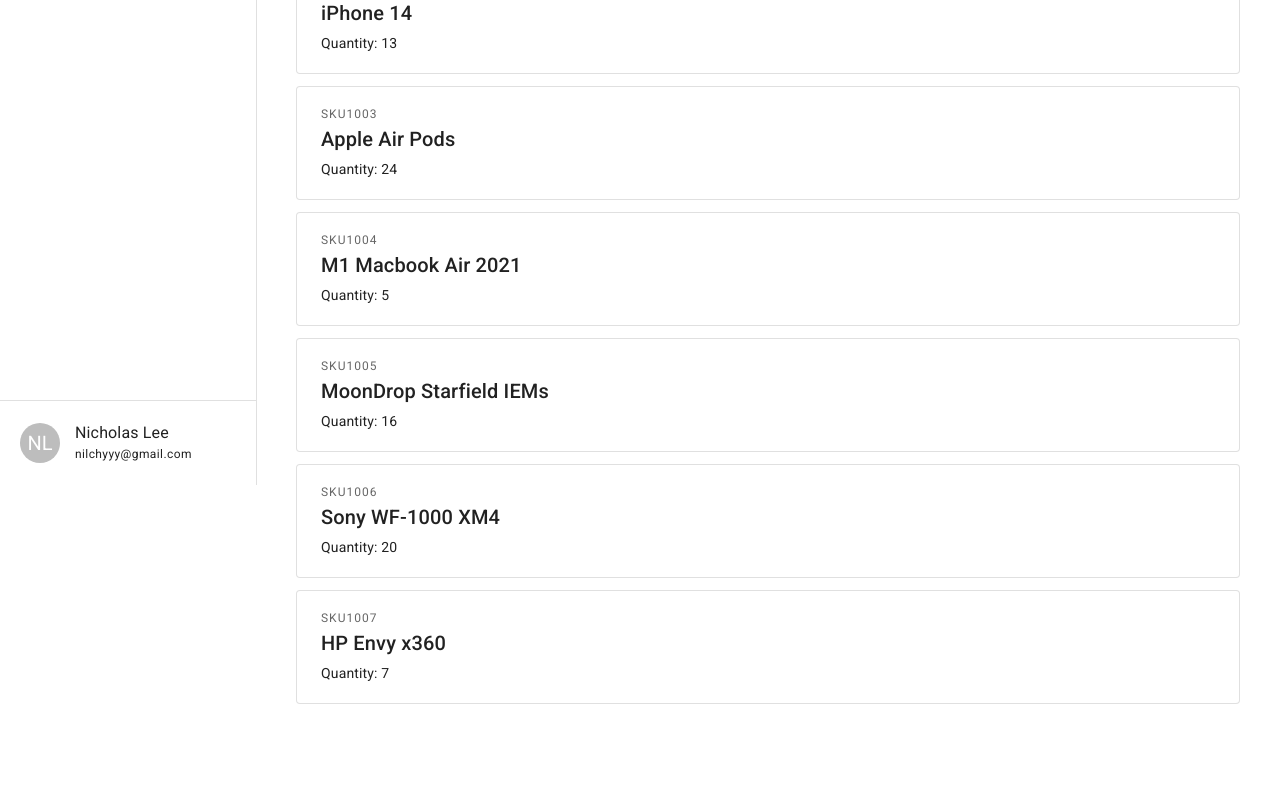
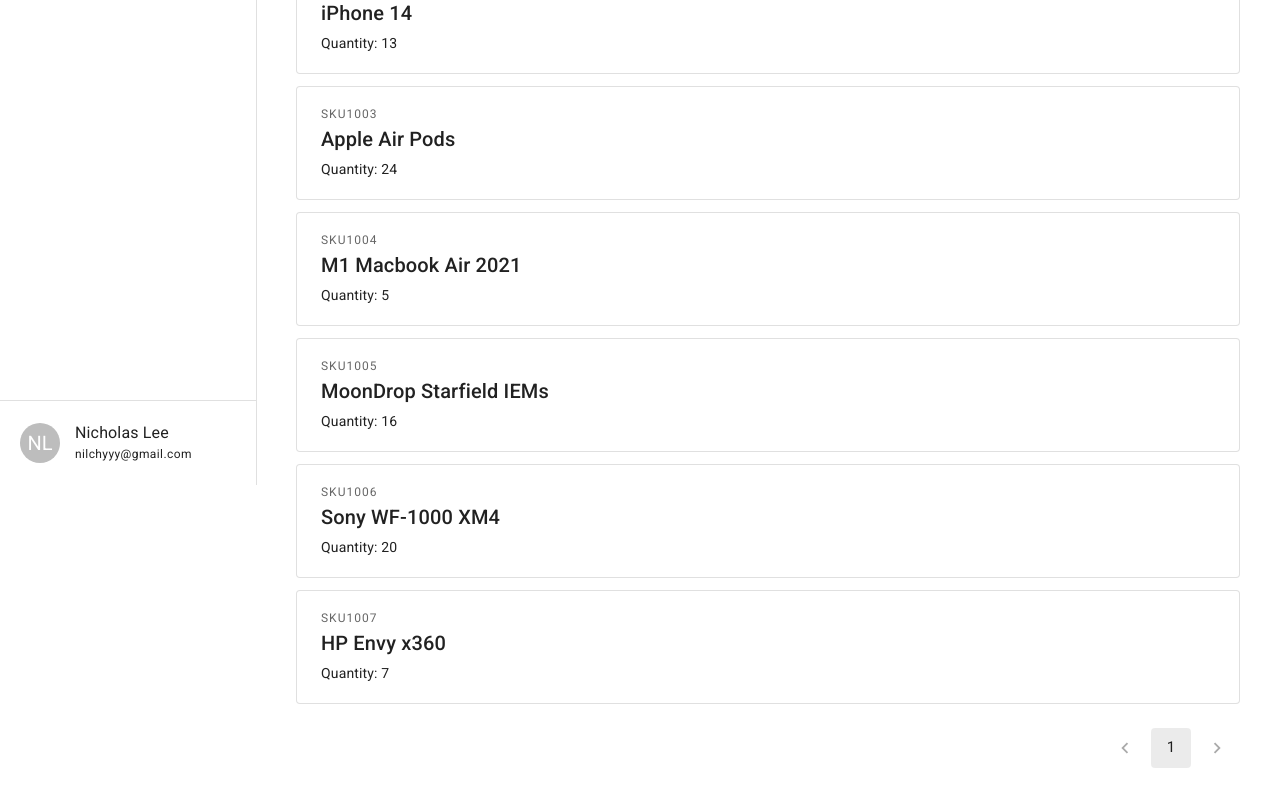
Before and after one commit to SpaceGliderr/maybank-assessment, a React (Create React App) app: page / in a window 1280 px wide. Shown: the part 315-1115 px from the top of the page. Before the commit the page ends 1031 px from the top, so only its background shows below. Built offline with nearby package versions, Linux system fonts and the light colour scheme.

Commit message:
Add Pagination to ProductListing component

```diff
--- a/src/components/ProductListing.js
+++ b/src/components/ProductListing.js
@@ -4,6 +4,7 @@
   Card,
   CardContent,
   InputAdornment,
+  Pagination,
   TextField,
   Typography,
 } from "@mui/material";
@@ -12,20 +13,46 @@
 import FilterListIcon from "@mui/icons-material/FilterList";
 import RefreshIcon from "@mui/icons-material/Refresh";
 import SearchIcon from "@mui/icons-material/Search";
-import { getProducts } from "../api";
+import { deleteProductBySKU, getProducts } from "../api";
 import { Link } from "react-router-dom";
+import { useEffect, useState } from "react";
 
+/**
+ * Renders a list of products.
+ * - Provides an additional Edit product button if `isDashboard` is true. `isDashboard` simulates the administrator level.
+ */
 const ProductListing = (props) => {
   const { isDashboard } = props;
 
-  const products = getProducts();
+  const pageOffset = 10;
 
-  const onDeleteClick = () => {};
+  const [products, setProducts] = useState(getProducts());
+  const [page, setPage] = useState(1);
+  const [startIdx, setStartIdx] = useState((page - 1) * pageOffset);
+
+  useEffect(() => {
+    // Listens to changes in the localStorage so that it can update the product listing
+    const refetch = () => {
+      setProducts(getProducts());
+    };
+
+    window.addEventListener("storage", refetch);
+
+    return () => {
+      window.removeEventListener("storage", refetch);
+    };
+  }, []);
+
+  useEffect(() => {
+    setStartIdx((page - 1) * pageOffset);
+  }, [page]);
 
   const renderProducts = () => {
     return (
       <>
-        {Object.values(products).map((product) => {
+        {Object.values(products)
+          .slice(startIdx, startIdx + pageOffset)
+          .map((product) => {
             return (
               <Card
                 key={product.productSKU}
@@ -66,7 +93,12 @@
                           <EditIcon />
                         </IconButton>
                       </Link>
-                    <IconButton onClick={onDeleteClick}>
+                      <IconButton
+                        onClick={() => {
+                          deleteProductBySKU(product.productSKU);
+                          window.dispatchEvent(new Event("storage"));
+                        }}
+                      >
                         <DeleteIcon />
                       </IconButton>
                     </Box>
@@ -111,6 +143,18 @@
         </IconButton>
       </Box>
       {renderProducts()}
+      <Pagination
+        count={Math.floor(Object.values(products).length / pageOffset) + 1}
+        shape="rounded"
+        size="large"
+        onChange={(_, page) => {
+          setPage(page);
+        }}
+        sx={{
+          margin: "1.5em 0 2em",
+          "& .MuiPagination-ul": { justifyContent: "end" },
+        }}
+      />
     </>
   );
 };
```
Lines whose indentation alone changed are shown as unchanged.
